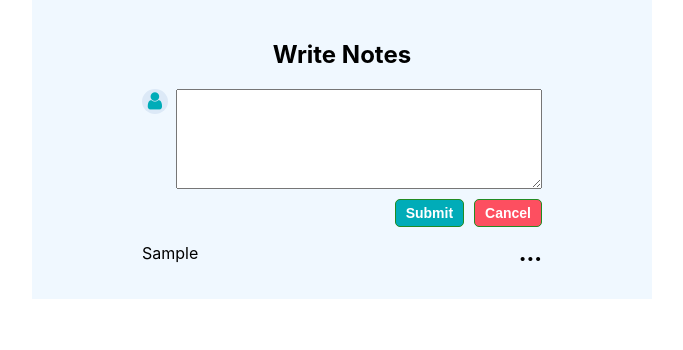
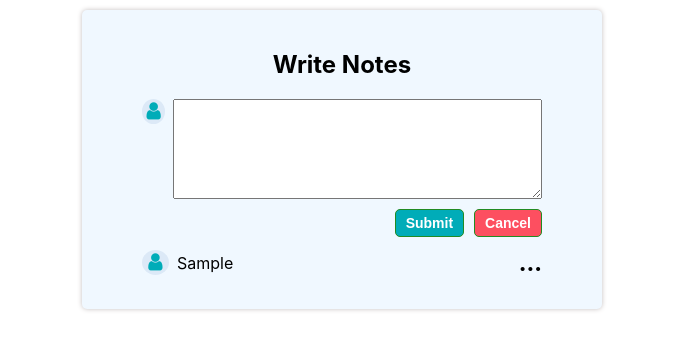
Before and after one commit to piya03/react-notes-app, a React (Create React App) app: page / in a window 1280 px wide. Both pictures are taken after typing "Sample" into the empty fields and a click on the button "Submit". Shown: the top 350 px of the page, without its empty margins (298-981 px from the left). Built offline with nearby package versions, Linux system fonts and the light colour scheme.

Commit message:
edit delete functionality

```diff
--- a/src/App.css
+++ b/src/App.css
@@ -1,9 +1,12 @@
 .App{
       text-align: center;
       background: aliceblue;
-      max-width: 600px;
+      max-width: 500px;
       margin: auto;
       padding: 20px 10px;
+      box-shadow: 0px 0px 5px #c4bfbf;
+      border-radius: 5px;
+      margin-top: 10px;
 }
 
 .container{
@@ -87,7 +90,12 @@ margin-bottom: 5px;
   background: #dce9f7;
   border-radius: 50%;
   height: 25px;
-  width: 30px;
+  width: 27px;
   font-size: 20px;
   margin-right:8px;
 }
+
+.iconBox{
+  display: flex;
+  align-items: center;
+}
--- a/src/App.js
+++ b/src/App.js
@@ -8,6 +8,18 @@ function App() {
     console.log("addNotes -> addNotes");
     setData([...data, { name: textValue, id: Math.random() }]);
   }
+
+  function deleteFun(index) {
+    console.log("deleteFun -> index", index);
+    data.splice(index, 1);
+    setData([...data]);
+  }
+
+  function updateFun(textValue, index) {
+    console.log("updateFun -> updateFun");
+    data[index] = { ...data[index], name: textValue };
+    setData([...data]);
+  }
   console.log("App -> data", data);
   return (
     <div className="App">
@@ -17,10 +29,13 @@ function App() {
       {data.map((each, index) => {
         return (
           <EditMode
+            index={index}
             key={index}
             each={each}
             data={data}
             setData={setData}
+            deleteFun={deleteFun}
+            updateFun={updateFun}
             onlyWrite={false}
           />
         );
--- a/src/Component/EditMode.js
+++ b/src/Component/EditMode.js
@@ -3,9 +3,20 @@ import CommonButton from "./CommonButton";
 
 import "../App.css";
 
-function EditMode({ each, data, setData, onlyWrite, addNotes }) {
+function EditMode({
+  each,
+  data,
+  setData,
+  onlyWrite,
+  addNotes,
+  deleteFun,
+  updateFun,
+  index,
+}) {
+  console.log("index", index);
   //const [text, setText] = useState(each?.name);
-  const [textVal, setTextVal] = useState("");
+  const [textVal, setTextVal] = useState(each?.name || "");
+  console.log("EditMode -> textVal", textVal);
 
   const [showEditDel, setShowEditDel] = useState(false);
   const [toggle, setToggle] = useState(false);
@@ -18,7 +29,7 @@ function EditMode({ each, data, setData, onlyWrite, addNotes }) {
         <div style={{ marginTop: "15px" }}>
           <div className="container">
             <span className="personIcon">
-              <i class="fa fa-user"></i>
+              <i className="fa fa-user"></i>
             </span>
             <textarea
               value={textVal}
@@ -32,21 +43,26 @@ function EditMode({ each, data, setData, onlyWrite, addNotes }) {
           </div>
           <div className="btn_container">
             <CommonButton
-              value="Submit"
+              value={onlyWrite ? "Submit" : "Update"}
               styleit={{
                 background: "#00acb8",
                 marginRight: "10px",
               }}
               onClick={() => {
                 setToggle(false);
-                if (textVal) {
+                if (textVal && onlyWrite) {
                   addNotes(textVal);
+                  // setData([...data, { name: textVal, id: Math.random() }]);
                 }
                 setTextVal("");
+                if (!onlyWrite) {
+                  updateFun(textVal, index);
+                }
               }}
             />
 
             <CommonButton
+              onClick={() => setTextVal("")}
               value="Cancel"
               styleit={{
                 background: "#fd4f60",
@@ -58,7 +74,12 @@ function EditMode({ each, data, setData, onlyWrite, addNotes }) {
       {/* /////////// */}
       {!toggle && !onlyWrite && (
         <div className="editModeContainer">
-          <p>{each.name}</p>
+          <div className="iconBox">
+            <span className="personIcon">
+              <i className="fa fa-user"></i>
+            </span>
+            <p style={{ textAlign: "left" }}>{each.name}</p>
+          </div>
           <div
             className="threedot"
             onClick={() => {
@@ -70,13 +91,13 @@ function EditMode({ each, data, setData, onlyWrite, addNotes }) {
               <div className="insideDot">
                 <div className="editBtn" onClick={() => setToggle(!toggle)}>
                   <span style={{ paddingRight: "10px" }}>
-                    <i class="fa fa-edit"></i>
+                    <i className="fa fa-edit"></i>
                   </span>
                   Edit
                 </div>
-                <div className="deleteBtn">
+                <div className="deleteBtn" onClick={() => deleteFun(index)}>
                   <span style={{ paddingRight: "10px" }}>
-                    <i class="fa fa-trash"></i>
+                    <i className="fa fa-trash"></i>
                   </span>
                   Delete
                 </div>
```
